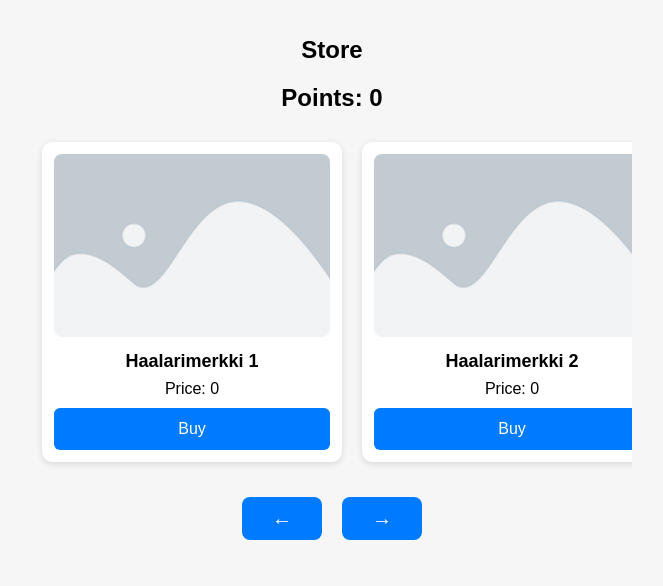
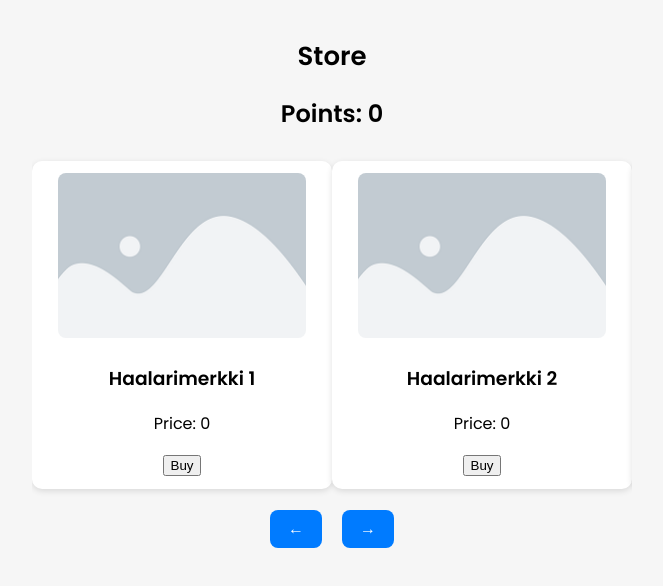
Before and after one commit to vilikaipainen/merkkikauppa, a plain HTML site: page public/index.html in a window 1280 px wide. Shown: the whole page, without its empty margins (308-971 px from the left). Drawn offline with Linux system fonts and the light colour scheme.

Commit message:
Update index.html

```diff
--- a/public/index.html
+++ b/public/index.html
@@ -5,82 +5,81 @@
 <meta name="viewport" content="width=device-width, initial-scale=1.0">
 <title>Store</title>
 
+<!-- FONT -->
+<link href="https://fonts.googleapis.com/css2?family=Poppins:wght@400;600&display=swap" rel="stylesheet">
+
 <style>
     body {
-        font-family: Arial, sans-serif;
+        font-family: "Poppins", sans-serif;
         padding: 20px;
         background: #f6f6f6;
         margin: 0;
+        overflow-x: hidden;
     }
 
-    h1 { text-align: center; font-size: 24px; margin-bottom: 10px; }
-    #pointsDisplay { text-align: center; margin-bottom: 20px; }
+    h1 {
+        text-align: center;
+        font-size: 26px;
+        margin-bottom: 10px;
+        font-weight: 600;
+    }
+    h2 { text-align: center; }
 
-    /* --- SLIDER --- */
+    /* ---------------- Slider Layout ------------------- */
     .slider-container {
         width: 100%;
+        overflow: hidden;
+        position: relative;
         max-width: 600px;
-        overflow: hidden;
         margin: 0 auto;
-        position: relative;
     }
 
     .slider {
         display: flex;
         transition: transform 0.35s ease;
+        will-change: transform;
     }
 
+    /* Always two items visible */
     .store-item {
+        width: 50%;
         min-width: 50%;
         box-sizing: border-box;
         padding: 12px;
         background: white;
-        margin: 10px;
+        margin: 10px 0;
         border-radius: 10px;
         box-shadow: 0 2px 6px rgba(0,0,0,0.12);
         text-align: center;
     }
 
     .store-item img {
-        width: 100%;
+        width: 90%;
         max-height: 200px;
         object-fit: cover;
         border-radius: 8px;
     }
 
-    h3 { margin: 10px 0 8px; font-size: 18px; }
-    p { margin: 0; }
+    /* Buttons */
+    .slider-controls {
+        display: flex;
+        justify-content: center;
+        margin-top: 10px;
+        gap: 20px;
+    }
 
-    button {
-        margin-top: 10px;
-        padding: 12px;
-        width: 100%;
+    .slider-controls button {
+        padding: 10px 18px;
+        font-size: 16px;
+        border-radius: 8px;
         background: #007bff;
         color: white;
         border: none;
-        border-radius: 6px;
-        font-size: 16px;
-        cursor: pointer;
     }
 
     button:hover { background: #005fcc; }
 
-    /* --- NAVIGATION BUTTONS --- */
-    .slider-controls {
-        display: flex;
-        justify-content: center;
-        margin-top: 15px;
-        gap: 20px;
-    }
-
-    .slider-controls button {
-        padding: 10px 20px;
-        font-size: 20px;
-        border-radius: 8px;
-        width: 80px;
-    }
-
-    /* --- MODAL --- */
+    /* Modal Styling */
     .modal-bg {
         display: none;
         position: fixed;
@@ -91,7 +90,6 @@
         align-items: center;
         padding: 20px;
     }
-
     .modal {
         background: white;
         padding: 25px;
@@ -100,141 +98,124 @@
         max-width: 350px;
         text-align: center;
     }
-
     .modal button {
         width: 45%;
         margin: 8px;
         font-size: 16px;
         padding: 12px;
     }
-
-    .cancel-btn { background: #888; }
+    .cancel-btn {
+        background: #888;
+    }
 </style>
 </head>
+
 <body>
 
 <h1>Store</h1>
 <h2 id="pointsDisplay">Points: 0</h2>
 
-<!-- ⭐ NEW SLIDER -->
-<div class="slider-container">
+<!-- Slider -->
+<div class="slider-container" id="sliderContainer">
     <div class="slider" id="slider"></div>
 </div>
 
+<!-- Navigation buttons -->
 <div class="slider-controls">
-    <button onclick="prevPage()">←</button>
-    <button onclick="nextPage()">→</button>
+    <button onclick="prevSlide()">←</button>
+    <button onclick="nextSlide()">→</button>
 </div>
 
-<!-- MODAL -->
+<!-- Modal -->
 <div id="confirmModal" class="modal-bg">
     <div class="modal">
-        <h3 id="modalText">Are you sure you want to buy this item?</h3>
-        <button class="confirm-btn" onclick="confirmPurchase()">Yes</button>
+        <h3 id="modalText">Are you sure?</h3>
+        <button onclick="confirmPurchase()">Yes</button>
         <button class="cancel-btn" onclick="closeModal()">Cancel</button>
     </div>
 </div>
 
 <script>
-/* ---- POINT DISPLAY ---- */
+
+/* --------------------- POINTS ----------------------- */
 function updatePointsDisplay() {
     const points = Number(localStorage.getItem("points") || 0);
     document.getElementById("pointsDisplay").textContent = "Points: " + points;
 }
 updatePointsDisplay();
 
-/* ---- DATA ---- */
+/* --------------------- LOAD ITEMS ----------------------- */
 let ITEMS = {};
+let cardCount = 0;
+let currentIndex = 0;
 
 function loadData() {
     fetch("./data.json")
-        .then(res => {
-            if (!res.ok) throw new Error("JSON LOAD FAILED");
-            return res.json();
-        })
+        .then(res => res.json())
         .then(data => {
             ITEMS = data;
             buildSlider();
-        })
-        .catch(err => console.error("DATA LOAD ERROR:", err));
+        });
 }
 
-/* ---- SLIDER ---- */
-let currentPage = 0;
-let totalPages = 0;
-
+/* ---------------------- BUILD SLIDER --------------------- */
 function buildSlider() {
     const slider = document.getElementById("slider");
     slider.innerHTML = "";
 
-    const ids = Object.keys(ITEMS);
-    totalPages = Math.ceil(ids.length / 2);
-
-    // Generate store cards
-    for (let id of ids) {
-        const item = ITEMS[id];
+    for (let i = 1; i <= 9; i++) {
+        if (!ITEMS[i]) continue;
 
         const div = document.createElement("div");
         div.className = "store-item";
-
         div.innerHTML = `
-            <img src="${item.image}" alt="${item.name}">
-            <h3>${item.name}</h3>
-            <p>Price: ${item.price}</p>
-            <button onclick="openModal(${id})">Buy</button>
+            <img src="${ITEMS[i].image}">
+            <h3>${ITEMS[i].name}</h3>
+            <p>Price: ${ITEMS[i].price}</p>
+            <button onclick="openModal(${i})">Buy</button>
         `;
-
         slider.appendChild(div);
+        cardCount++;
     }
-
-    updateSliderPosition();
 }
 
-function updateSliderPosition() {
+/* ---------------------- SLIDE LOGIC --------------------- */
+function nextSlide() {
+    if (currentIndex < cardCount - 2) currentIndex += 2;
+    updateSlide();
+}
+
+function prevSlide() {
+    if (currentIndex > 0) currentIndex -= 2;
+    updateSlide();
+}
+
+function updateSlide() {
     const slider = document.getElementById("slider");
-    const offset = currentPage * -100;
+    const offset = -(currentIndex * (100 / 2)); // 2 cards visible → 50%
     slider.style.transform = `translateX(${offset}%)`;
 }
 
-function nextPage() {
-    if (currentPage < totalPages - 1) {
-        currentPage++;
-        updateSliderPosition();
-    }
-}
-
-function prevPage() {
-    if (currentPage > 0) {
-        currentPage--;
-        updateSliderPosition();
-    }
-}
-
-/* ---- TOUCH SWIPE ---- */
+/* ---------------------- SWIPE SUPPORT --------------------- */
 let startX = 0;
 
-document.querySelector(".slider-container").addEventListener("touchstart", e => {
+document.getElementById("sliderContainer").addEventListener("touchstart", (e) => {
     startX = e.touches[0].clientX;
 });
 
-document.querySelector(".slider-container").addEventListener("touchend", e => {
+document.getElementById("sliderContainer").addEventListener("touchend", (e) => {
     let endX = e.changedTouches[0].clientX;
-    let diff = endX - startX;
-
-    if (diff > 40) prevPage();
-    if (diff < -40) nextPage();
+    if (startX - endX > 50) nextSlide();
+    if (endX - startX > 50) prevSlide();
 });
 
-/* ---- MODAL ---- */
+/* ---------------------- MODAL --------------------------- */
 let selectedItem = null;
 
 function openModal(id) {
     selectedItem = id;
-    const item = ITEMS[id];
-
     document.getElementById("modalText").textContent =
-        `Buy ${item.name} for ${item.price} points?`;
-
+        `Buy ${ITEMS[id].name} for ${ITEMS[id].price} points?`;
     document.getElementById("confirmModal").style.display = "flex";
 }
 
@@ -242,7 +223,7 @@ function closeModal() {
     document.getElementById("confirmModal").style.display = "none";
 }
 
-/* ---- BUY ---- */
+/* ---------------------- PURCHASE --------------------------- */
 function confirmPurchase() {
     closeModal();
 
@@ -262,6 +243,7 @@ function confirmPurchase() {
 }
 
 loadData();
+
 </script>
 </body>
 </html>
```
